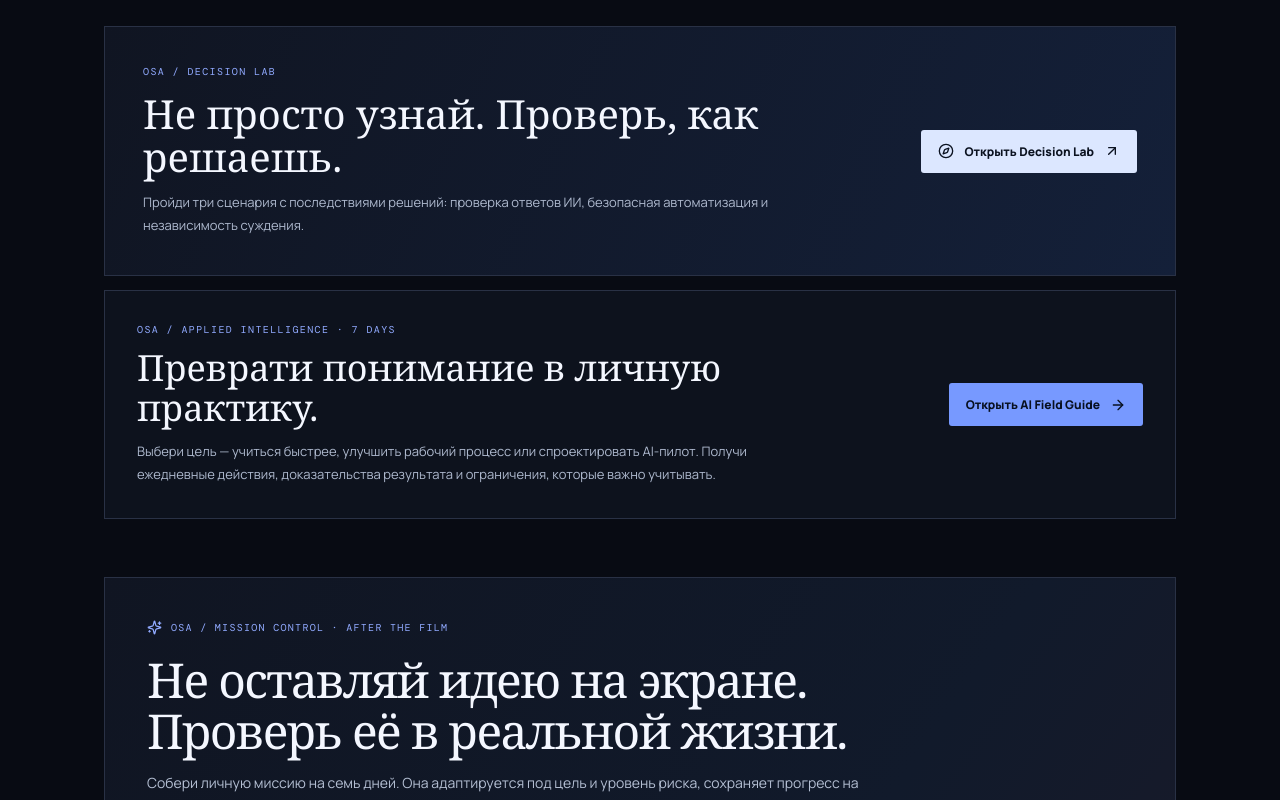
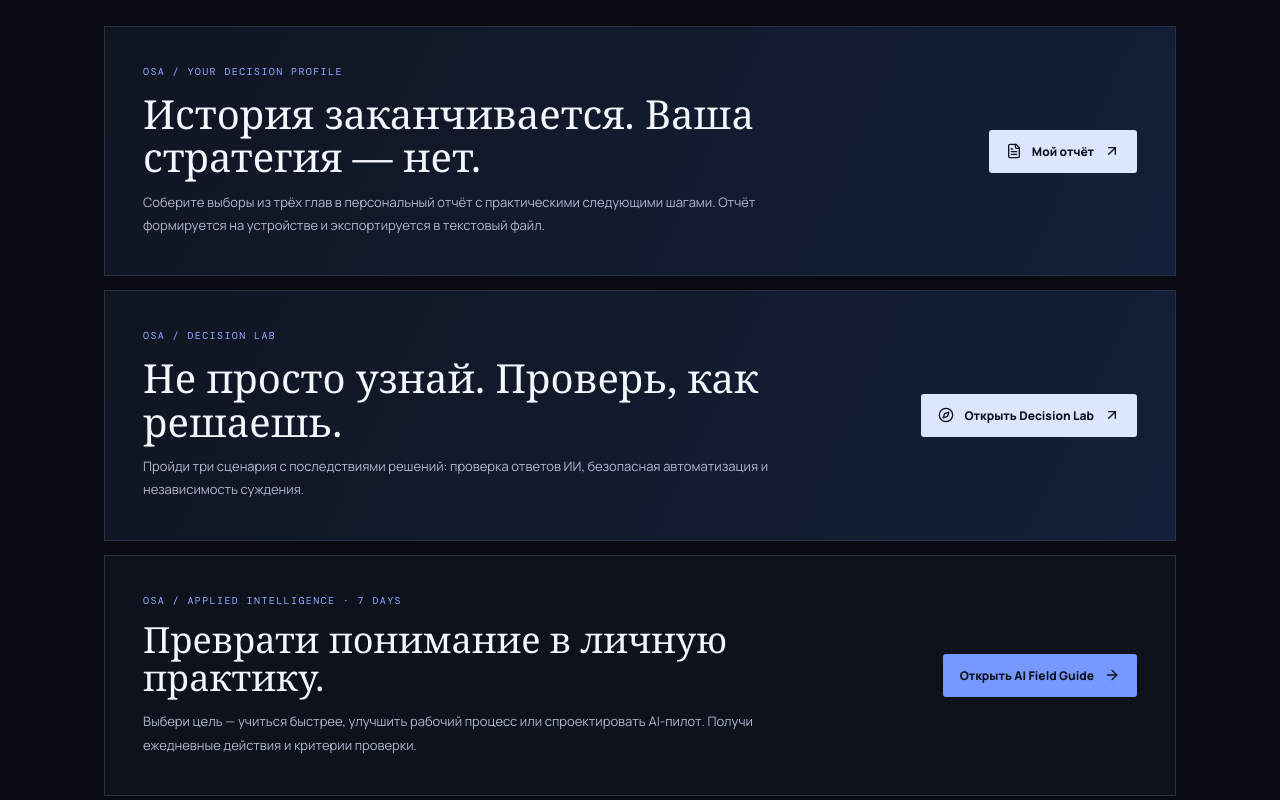
Before and after one commit to osmanosmanov6880-bot/osa-global-intelligence, a Next.js app: page /cinema in a window 1280 px wide. Shown: the part 1980-2780 px from the top of the page. Built offline with nearby package versions, Linux system fonts and the light colour scheme; no server answers.

Commit message:
feat(cinema): link personal decision report from course

```diff
--- a/app/cinema/page.tsx
+++ b/app/cinema/page.tsx
@@ -1,6 +1,6 @@
 import type { Metadata } from "next";
 import Link from "next/link";
-import { ArrowUpRight, ArrowRight, Compass } from "lucide-react";
+import { ArrowRight, ArrowUpRight, Compass, FileText } from "lucide-react";
 import { InteractiveCinema } from "@/components/InteractiveCinema";
 import { CinemaMission } from "@/components/CinemaMission";
 
@@ -10,25 +10,40 @@ export const metadata: Metadata = {
   robots: { index: false, follow: false }
 };
 
+const panel = { border: "1px solid #293145", background: "linear-gradient(115deg,#101522,#142039)", padding: "clamp(22px,4vw,38px)", display: "flex", alignItems: "center", justifyContent: "space-between", gap: 24, flexWrap: "wrap" as const };
+const copy = { maxWidth: 650 };
+const kicker = { font: "10px 'DM Mono',monospace", letterSpacing: "1.4px", color: "#91aaff", margin: "0 0 14px" };
+const heading = { font: "clamp(27px,4vw,40px)/1.08 Georgia,serif", fontWeight: 400, margin: "0 0 12px" };
+const paragraph = { fontSize: 13, lineHeight: 1.8, color: "#aeb9ce", margin: 0 };
+const linkStyle = { display: "inline-flex", alignItems: "center", gap: 10, background: "#dce7ff", color: "#0b1220", padding: "13px 17px", fontSize: 12, fontWeight: 800, textDecoration: "none", borderRadius: 3, whiteSpace: "nowrap" as const };
+
 export default function CinemaPage() {
   return <>
     <InteractiveCinema />
-    <section style={{maxWidth: 1120, margin: "0 auto", padding: "20px 24px 30px", color: "#f4f7ff"}}>
-      <div style={{border: "1px solid #293145", background: "linear-gradient(115deg,#101522,#142039)", padding: "clamp(22px,4vw,38px)", display: "flex", alignItems: "center", justifyContent: "space-between", gap: 24, flexWrap: "wrap"}}>
-        <div style={{maxWidth: 650}}>
-          <p style={{font: "10px 'DM Mono',monospace", letterSpacing: "1.4px", color: "#91aaff", margin: "0 0 14px"}}>OSA / DECISION LAB</p>
-          <h2 style={{font: "clamp(27px,4vw,40px)/1.08 Georgia,serif", fontWeight: 400, margin: "0 0 12px"}}>Не просто узнай. Проверь, как решаешь.</h2>
-          <p style={{fontSize: 13, lineHeight: 1.8, color: "#aeb9ce", margin: 0}}>Пройди три сценария с последствиями решений: проверка ответов ИИ, безопасная автоматизация и независимость суждения.</p>
+    <section style={{maxWidth:1120,margin:"0 auto",padding:"20px 24px 30px",color:"#f4f7ff"}}>
+      <div style={panel}>
+        <div style={copy}>
+          <p style={kicker}>OSA / YOUR DECISION PROFILE</p>
+          <h2 style={heading}>История заканчивается. Ваша стратегия — нет.</h2>
+          <p style={paragraph}>Соберите выборы из трёх глав в персональный отчёт с практическими следующими шагами. Отчёт формируется на устройстве и экспортируется в текстовый файл.</p>
         </div>
-        <Link href="/cinema/lab" style={{display:"inline-flex",alignItems:"center",gap:10,background:"#dce7ff",color:"#0b1220",padding:"13px 17px",fontSize:12,fontWeight:800,textDecoration:"none",borderRadius:3,whiteSpace:"nowrap"}}><Compass size={16}/> Открыть Decision Lab <ArrowUpRight size={16}/></Link>
+        <Link href="/cinema/report" style={linkStyle}><FileText size={16}/> Мой отчёт <ArrowUpRight size={16}/></Link>
       </div>
-      <div style={{marginTop:14,border:"1px solid #293145",background:"#0d121d",padding:"clamp(22px,4vw,32px)",display:"flex",alignItems:"center",justifyContent:"space-between",gap:24,flexWrap:"wrap"}}>
+      <div style={{...panel,marginTop:14}}>
+        <div style={copy}>
+          <p style={kicker}>OSA / DECISION LAB</p>
+          <h2 style={heading}>Не просто узнай. Проверь, как решаешь.</h2>
+          <p style={paragraph}>Пройди три сценария с последствиями решений: проверка ответов ИИ, безопасная автоматизация и независимость суждения.</p>
+        </div>
+        <Link href="/cinema/lab" style={linkStyle}><Compass size={16}/> Открыть Decision Lab <ArrowUpRight size={16}/></Link>
+      </div>
+      <div style={{...panel,marginTop:14,background:"#0d121d"}}>
         <div style={{maxWidth:670}}>
-          <p style={{font:"10px 'DM Mono',monospace",letterSpacing:"1.4px",color:"#91aaff",margin:"0 0 12px"}}>OSA / APPLIED INTELLIGENCE · 7 DAYS</p>
-          <h2 style={{font:"clamp(25px,3.5vw,36px)/1.1 Georgia,serif",fontWeight:400,margin:"0 0 12px"}}>Преврати понимание в личную практику.</h2>
-          <p style={{fontSize:13,lineHeight:1.8,color:"#aeb9ce",margin:0}}>Выбери цель — учиться быстрее, улучшить рабочий процесс или спроектировать AI-пилот. Получи ежедневные действия, доказательства результата и ограничения, которые важно учитывать.</p>
+          <p style={kicker}>OSA / APPLIED INTELLIGENCE · 7 DAYS</p>
+          <h2 style={{...heading,fontSize:"clamp(25px,3.5vw,36px)"}}>Преврати понимание в личную практику.</h2>
+          <p style={paragraph}>Выбери цель — учиться быстрее, улучшить рабочий процесс или спроектировать AI-пилот. Получи ежедневные действия и критерии проверки.</p>
         </div>
-        <Link href="/cinema/field-guide" style={{display:"inline-flex",alignItems:"center",gap:10,background:"#7799ff",color:"#081020",padding:"13px 17px",fontSize:12,fontWeight:800,textDecoration:"none",borderRadius:3,whiteSpace:"nowrap"}}>Открыть AI Field Guide <ArrowRight size={16}/></Link>
+        <Link href="/cinema/field-guide" style={{...linkStyle,background:"#7799ff"}}>Открыть AI Field Guide <ArrowRight size={16}/></Link>
       </div>
     </section>
     <CinemaMission />
```
